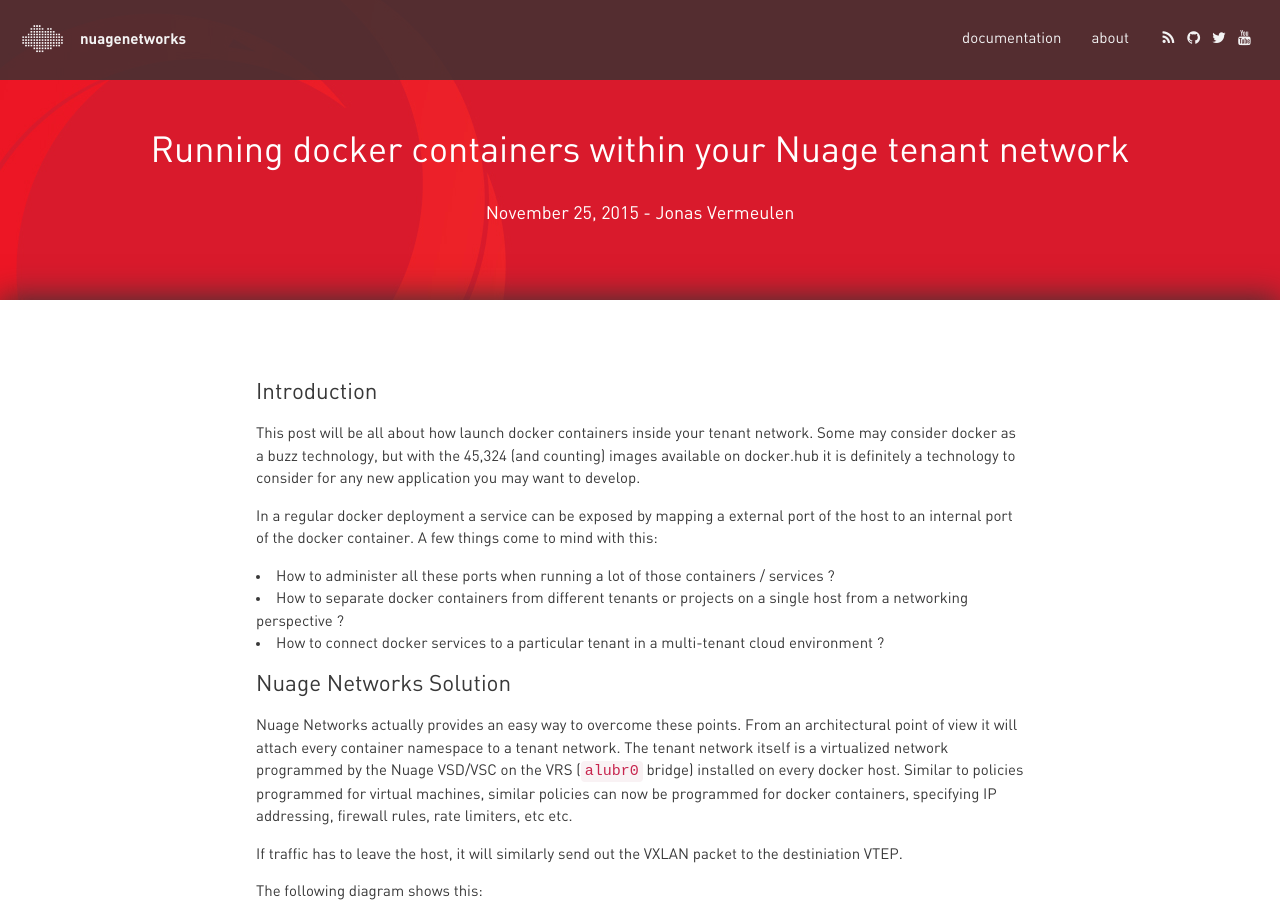
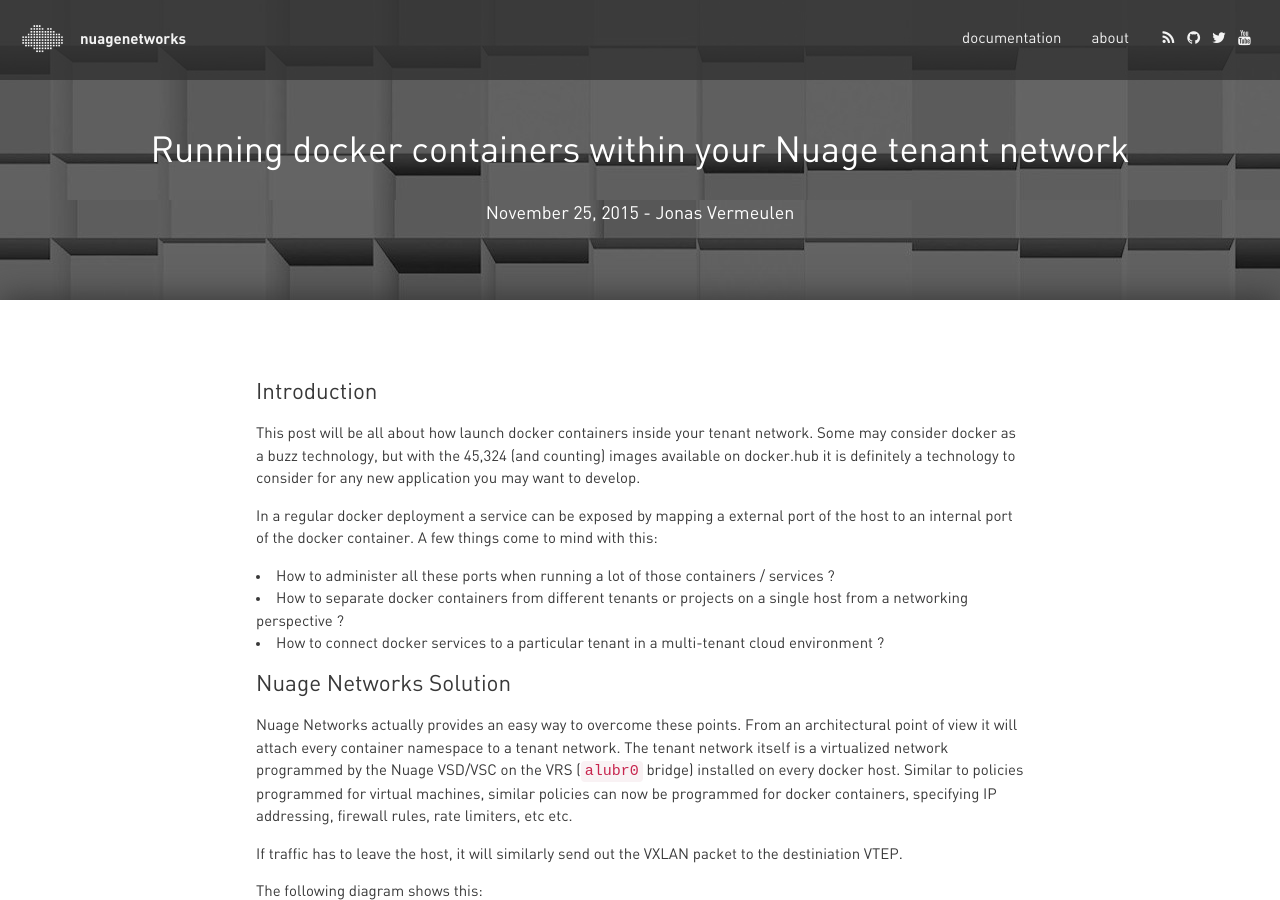
Before and after one commit to nuagenetworks/nuagenetworks.github.io, a Jekyll site: the page built from _posts/2015-11-25-Docker.md, in a window 1280 px wide and 900 px high. Built offline with Jekyll 4.4.1, drawn with Linux system fonts in a browser that asks for light colours; nearby versions of some CDN libraries; some web fonts are replaced; comment, search, counter and statistics services are not loaded.

Commit message:
Change the header image

```diff
--- a/_posts/2015-11-25-Docker.md
+++ b/_posts/2015-11-25-Docker.md
@@ -2,7 +2,7 @@
 layout: post
 title: Running docker containers within your Nuage tenant network
 author: Jonas Vermeulen
-callout_image: posts/header-monolithe.jpg
+callout_image: header-post.jpg
 ---
 
 ## Introduction
```
